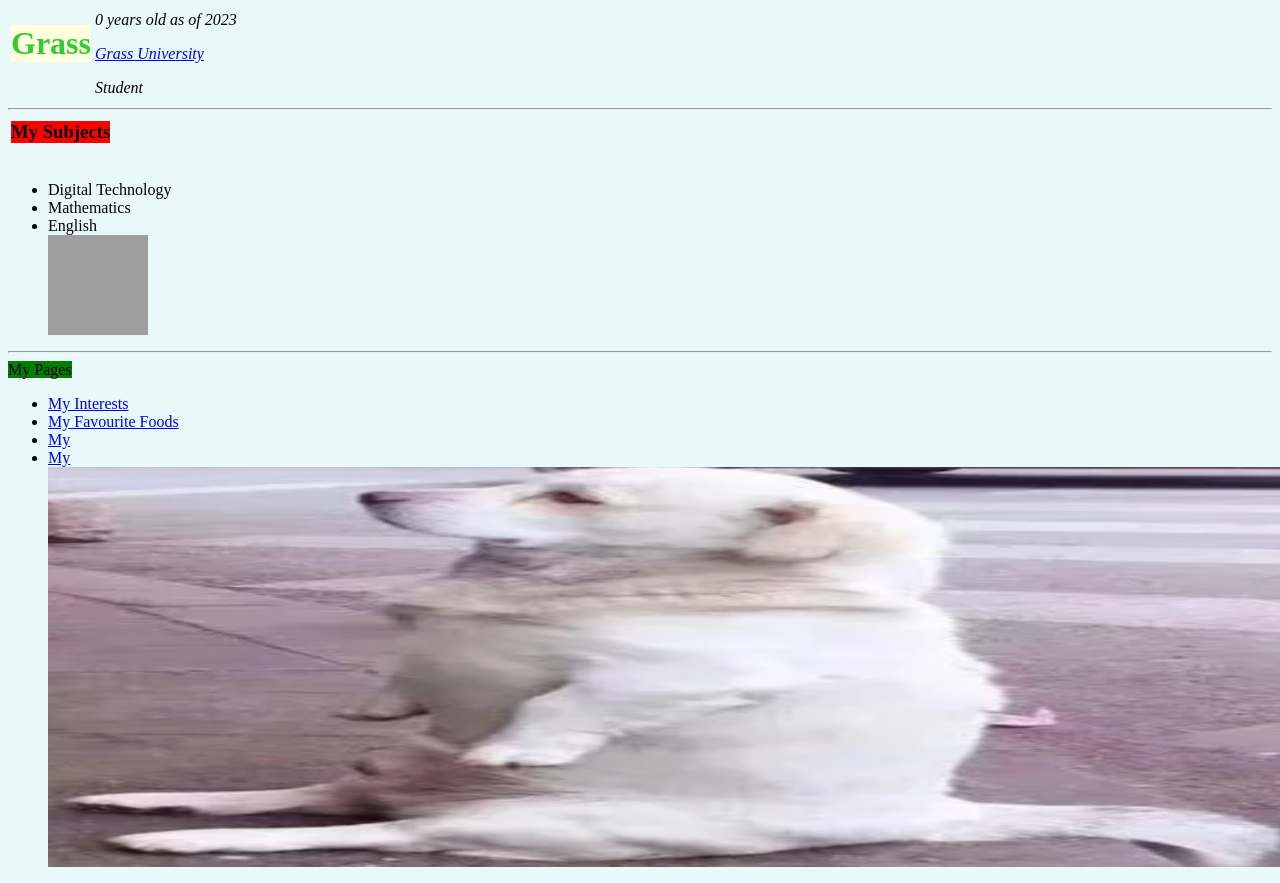
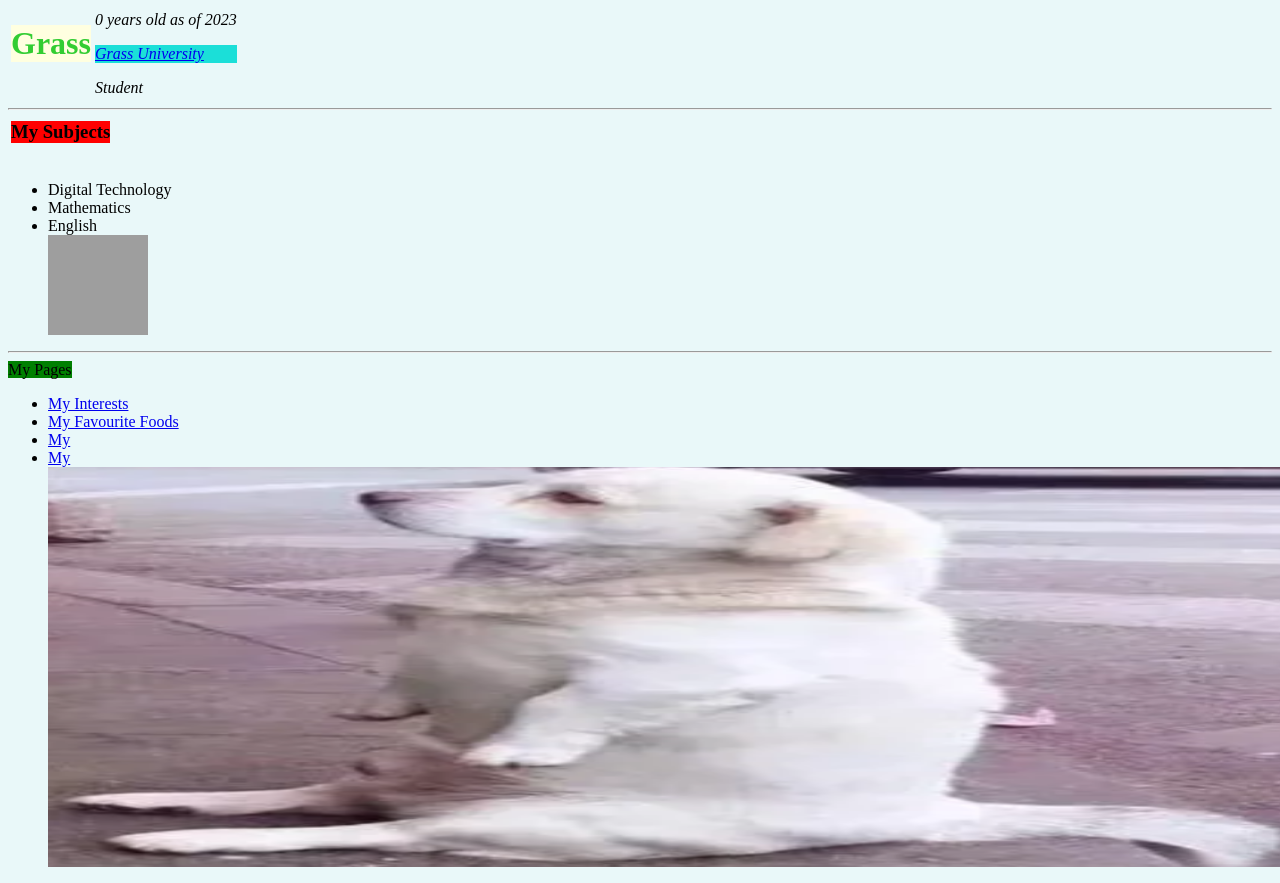
Before and after one commit to Openg22/CV, a plain HTML site: page index.html in a window 1280 px wide. Drawn offline with Linux system fonts and the light colour scheme; grey boxes are pictures that could not be loaded.

Commit message:
Update mystyle.css

```diff
--- a/mystyle.css
+++ b/mystyle.css
@@ -1,2 +1,2 @@
  h1 {color:#32CD32;}
- p {color:#1BDFD8;}
+ p {background-color:#1BDFD8;}
```
